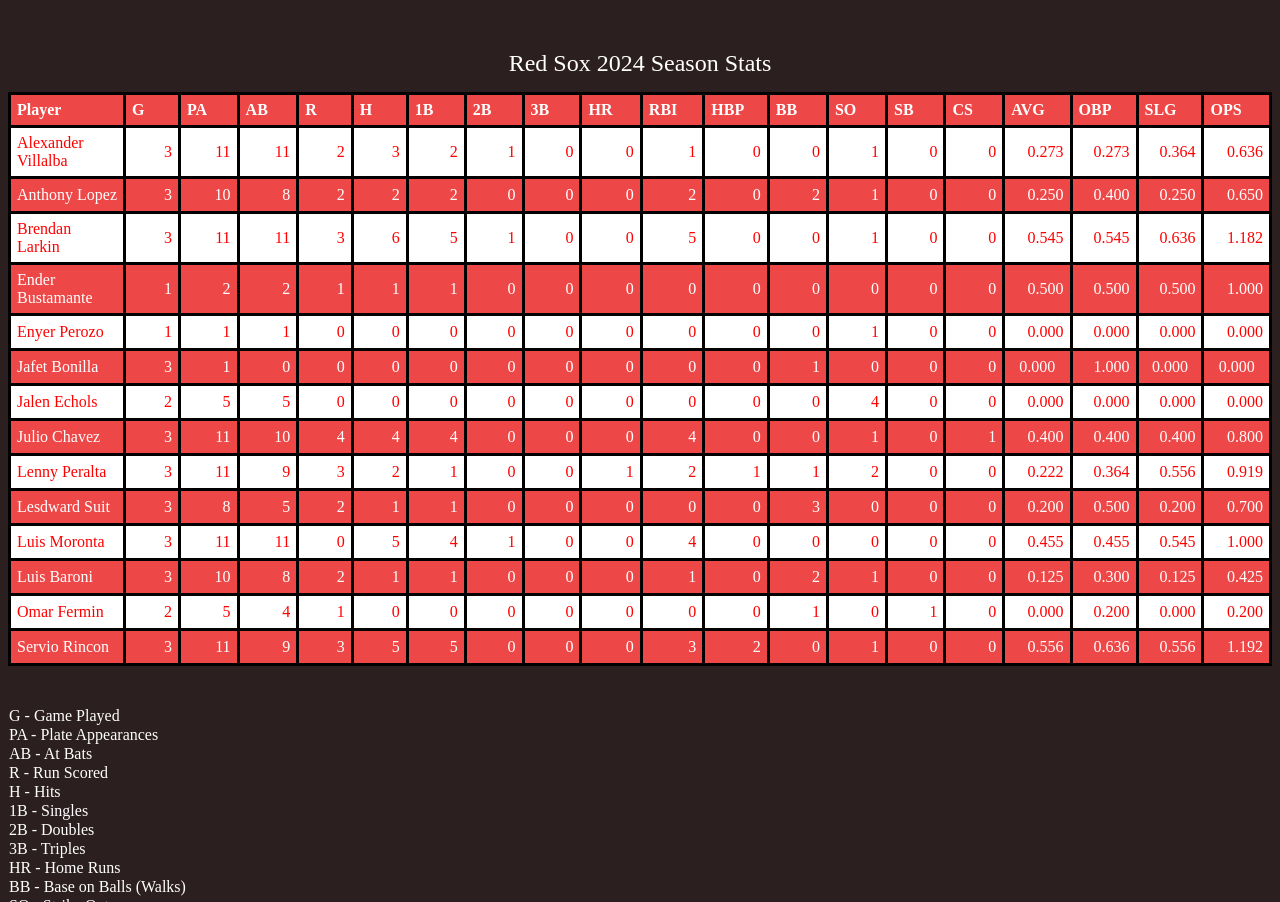
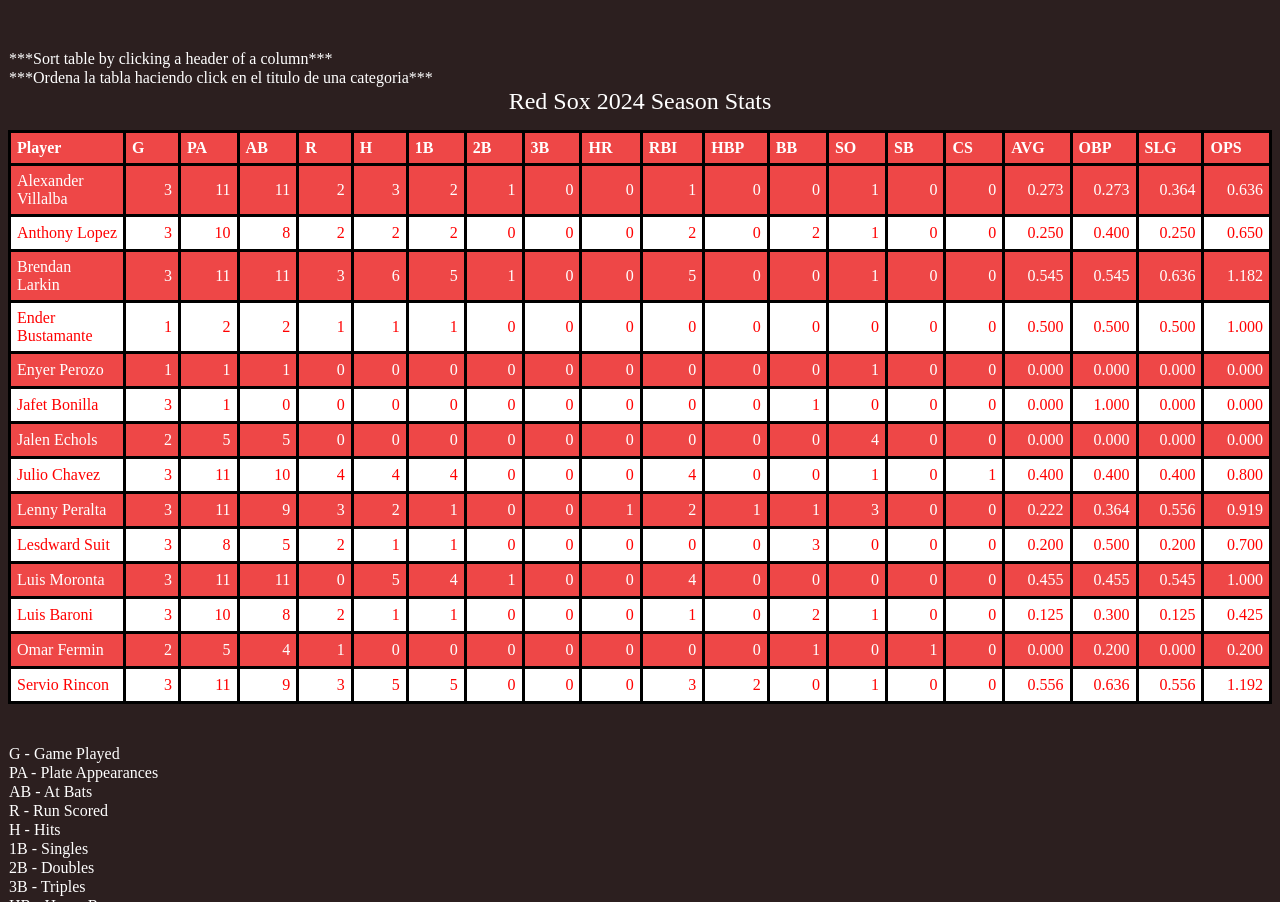
Before and after one commit to Antelope5/RedSoxAtlantaMABL, a plain HTML site: page index.html in a window 1280 px wide. Shown: the part 2230-3132 px from the top of the page. Drawn offline with Linux system fonts and the light colour scheme.

Commit message:
Update code for table sorting

```diff
--- a/index.html
+++ b/index.html
@@ -5,19 +5,25 @@
     <link rel="icon" href="Images/RedSoxLogo.png">
     <meta name="viewport" content="width=device-width, initial-scale=1.0">
     <link rel="stylesheet" type="text/css" media="screen" href="style.css" />
+    <link rel="stylesheet" href="./src/tablesort.css">
     <title>Los Red Sox</title>
 
 </head>
 <body>
+
     <img class ="Logo-pic" src="Images/RedSoxLogo.png" alt="">
     <h1>Red Sox Atlanta MABL Homepage</h1>
     <h2>2023 ATL MABL Fall Champions</h2>
     <img class = "team-pic" src="Images/RedSox2023Fall.JPG" alt="MABL Red Sox 2023">
     <h2>El Capitán</h2>
     <img class = "Captain-pic" src="Images/ElCapitan.jpg" alt="MABL Red Sox 2023">
+    <p>***Sort table by clicking a header of a column***</p>
+    <p>***Ordena la tabla haciendo click en el titulo de una categoria*** </p>
+
     <div class="table-container">
-        <table class="center">
+        <table class="table table-sortable">
             <caption>Red Sox 2024 Season Stats</caption>
+            <thead>
                 <tr>
                     <th>Player</th>
                     <th>G</th>
@@ -41,7 +47,9 @@
                     <th>OPS</th>
 
                 </tr>
+            </thead>
 
+            <tbody>
                 <tr height=20 style='height:15.0pt'>
                     <td height=20 class=xl1520904 width=121 style='height:15.0pt;width:91pt'>Alexander
                     Villalba</td>
@@ -170,10 +178,10 @@
                     <td class=xl1520904 align=right>0</td>
                     <td class=xl1520904 align=right>0</td>
                     <td class=xl1520904 align=right>0</td>
-                <td class=xl6320904 align=center>0.000</td>
+                    <td class=xl6320904 align=right>0.000</td>
                     <td class=xl6320904 align=right>1.000</td>
-                <td class=xl6320904 align=center>0.000</td>
-                <td class=xl6320904 align=center>0.000</td>
+                    <td class=xl6320904 align=right>0.000</td>
+                    <td class=xl6320904 align=right>0.000</td>
                    </tr>
                    <tr height=20 style='height:15.0pt'>
                     <td height=20 class=xl1520904 style='height:15.0pt'>Jalen Echols</td>
@@ -233,7 +241,7 @@
                     <td class=xl1520904 align=right>2</td>
                     <td class=xl1520904 align=right>1</td>
                     <td class=xl1520904 align=right>1</td>
-                <td class=xl1520904 align=right>2</td>
+                    <td class=xl1520904 align=right>3</td>
                     <td class=xl1520904 align=right>0</td>
                     <td class=xl1520904 align=right>0</td>
                     <td class=xl6320904 align=right>0.222</td>
@@ -351,11 +359,12 @@
                     <td class=xl6320904 align=right>0.556</td>
                     <td class=xl6320904 align=right>1.192</td>
                    </tr>
-
+            </tbody>
         </table>
 
     </div>
 
+    <script src ="./src/tablesort.js"></script>
     <p>G - Game Played</p>
     <p>PA - Plate Appearances</p>
     <p>AB - At Bats</p>
```
Lines whose indentation alone changed are shown as unchanged.
